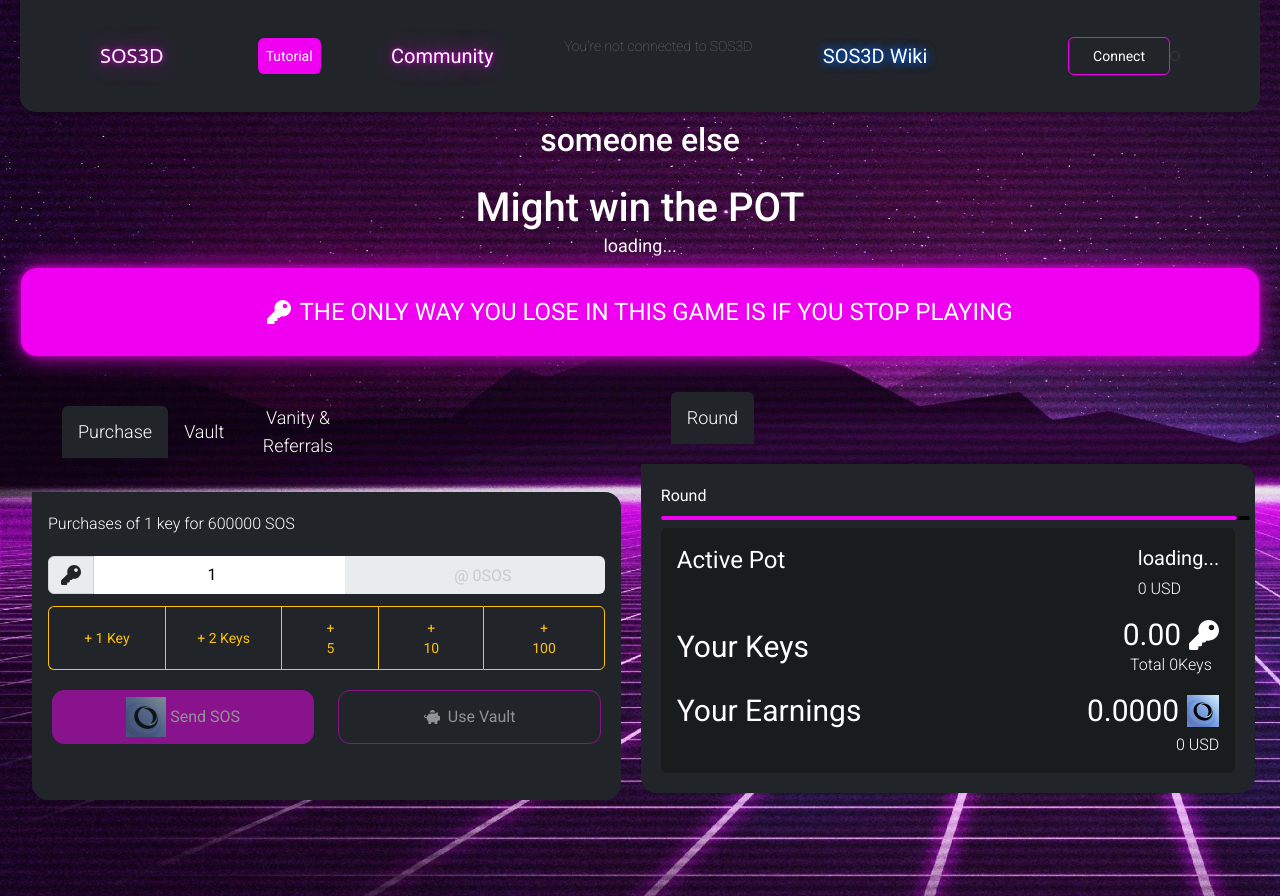
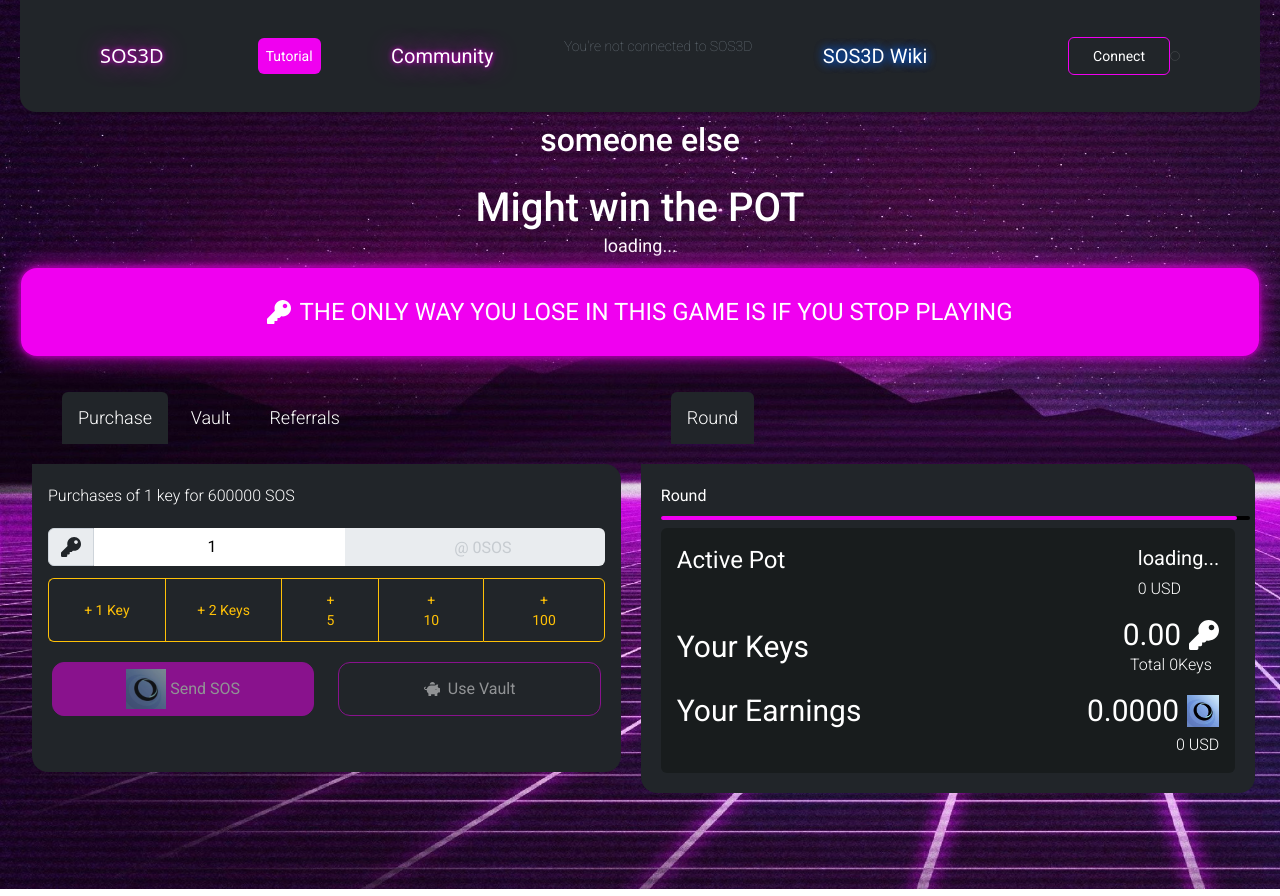
Before and after one commit to Prosper90/fomoBNB, a React (Create React App) app: page / in a window 1280 px wide. Built offline with nearby package versions, Linux system fonts and the light colour scheme; no server answers; a web font is replaced by a local one.

Commit message:
Wrapped up Done

```diff
--- a/src/App.js
+++ b/src/App.js
@@ -177,9 +177,12 @@
         getRoundInfo();
         getPlayerInfo();
 
-        if(roundInfo != 0 && called == false) {
-          congratulate();
-          setCalled(true);
+        if(roundInfo != 0) {
+          if(called == false) {
+            congratulate();
+            setCalled(true);
+          }
+
         }
 
 
--- a/src/component/categories/payment/SubNavOne.js
+++ b/src/component/categories/payment/SubNavOne.js
@@ -72,7 +72,7 @@
             <ul className="flex items-center mt-6 font-fomofont  justify-between w-[55%] sm:w-[91%]">
                 <li className={`rounded-t-md  px-4 py-3 text-lg sm:text-base font-light ${items ==="Purchase" ? "bg-[#212529]" : ""}`}><button onClick={() => setItems('Purchase')}>Purchase</button></li>
                 <li className={`rounded-t-md  px-4 py-3 text-lg sm:text-base font-light ${items ==="Vault" ? "bg-[#212529]" : ""}`}><button onClick={() => setItems('Vault')}>Vault</button></li>
-                <li className={`rounded-t-md  px-4 py-3 text-lg sm:text-base font-light ${items ==="Vanity" ? "bg-[#212529]" : ""}`}><button onClick={() => setItems('Vanity')}>Vanity & Referrals</button></li>
+                <li className={`rounded-t-md  px-4 py-3 text-lg sm:text-base font-light ${items ==="Vanity" ? "bg-[#212529]" : ""}`}><button onClick={() => setItems('Vanity')}>Referrals</button></li>
             </ul>
 
             {ItemBox()}
--- a/src/component/chainUtils/constants.js
+++ b/src/component/chainUtils/constants.js
@@ -8,7 +8,7 @@
 //fomo short testnet 0xd7987938613B467344155b4bbD9EeF27Ef483138
 //0xf4c644637C7e08285061ef0DF3739b414A8A2F97
 //main 0x422e58Fa0c33766ec2659d8534e85089DBDeC15c
-export const gameContract = "0xd83322C6e64B228E28BA4c37d00657549bfc51aB";
+export const gameContract = "0xa6BBCD818F0f0C7Aa1Ff3d0A2FE5bbF90e76c2eF";
 
 
 
```
